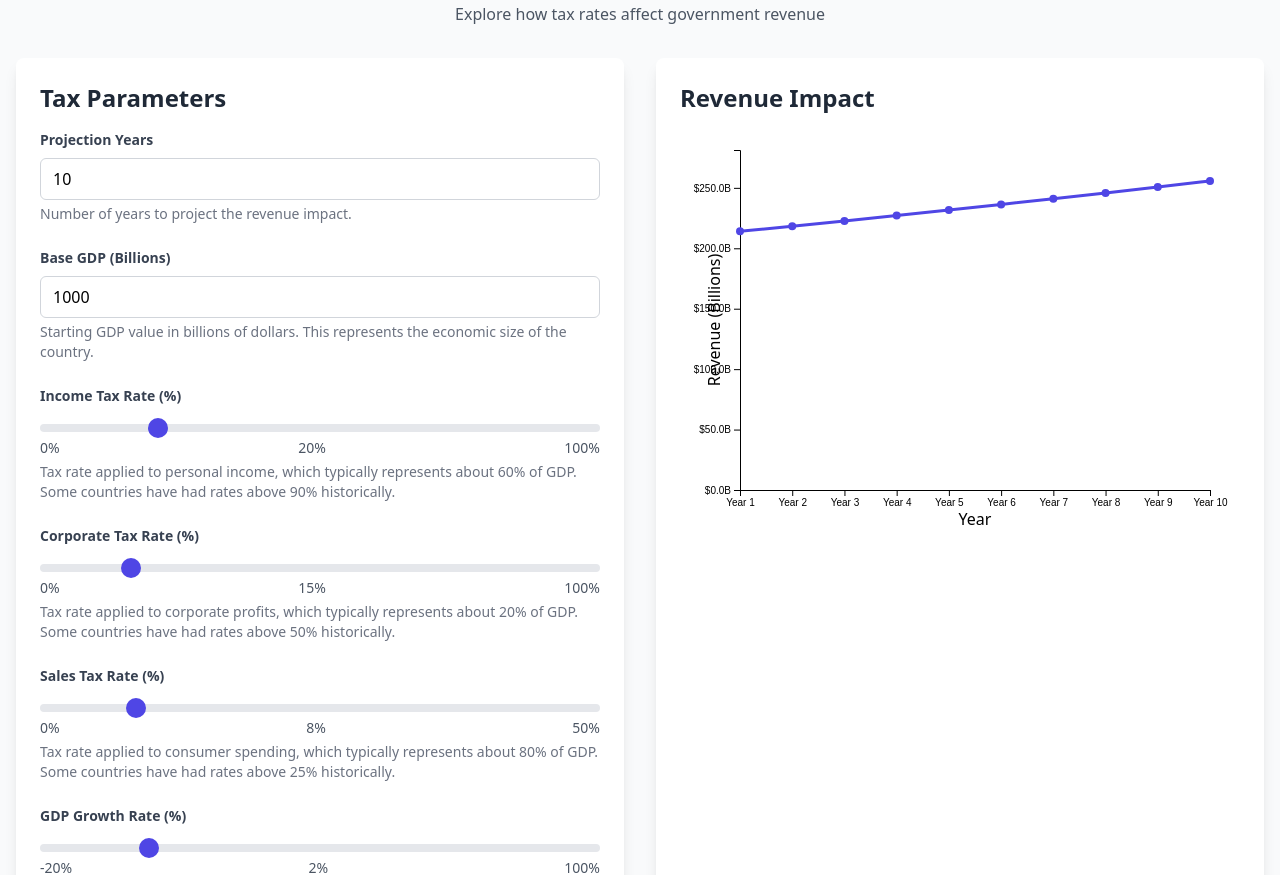
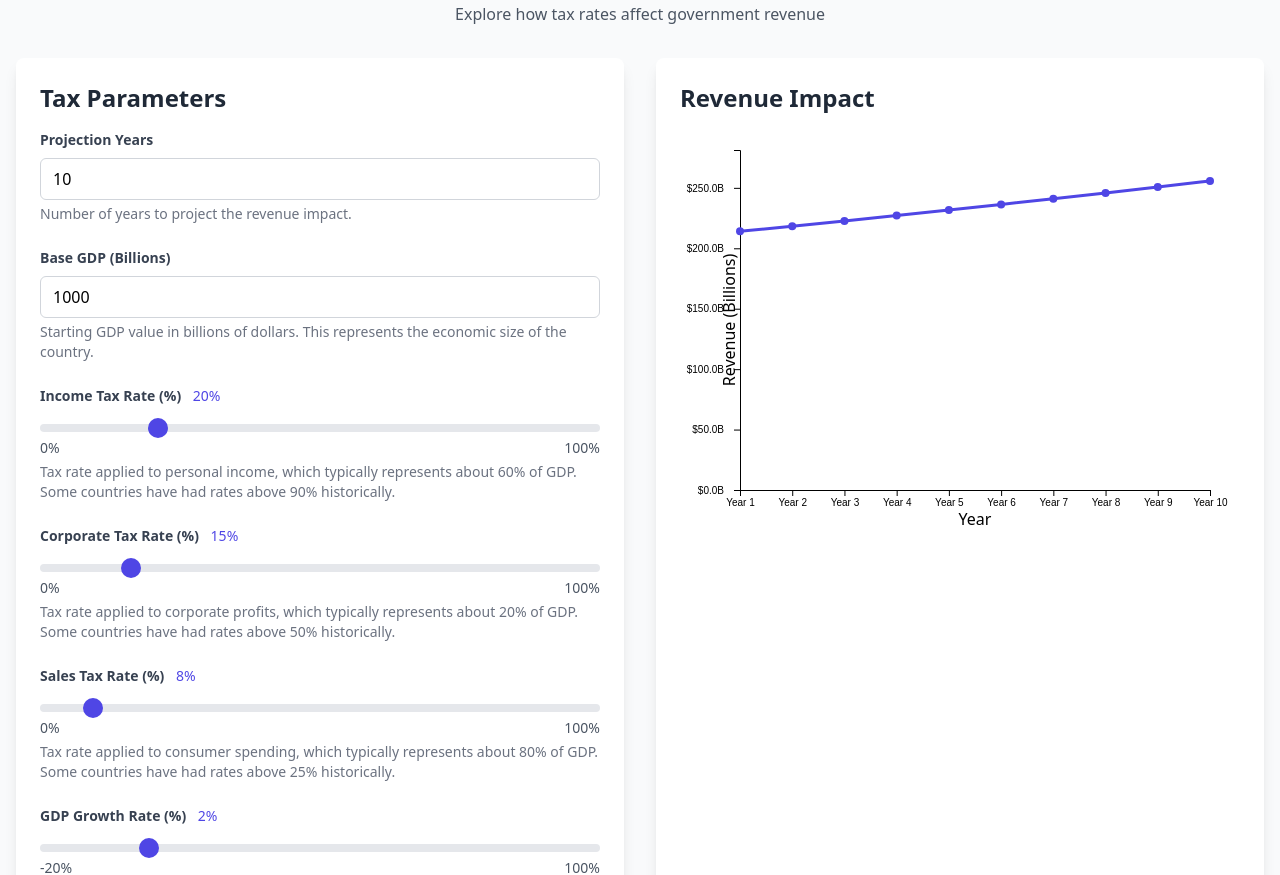
Before and after one commit to icedev07/tax_flow_d3_tailwind, a plain HTML site: page index.html in a window 1280 px wide. Shown: the part 78-953 px from the top of the page. Drawn offline with nearby package versions, Linux system fonts and the light colour scheme.

Commit message:
updated the presenting the current value

```diff
--- a/index.html
+++ b/index.html
@@ -44,12 +44,12 @@
                 <div class="mb-6">
                     <label class="block text-gray-700 text-sm font-bold mb-2" for="incomeTax">
                         Income Tax Rate (%)
+                        <span id="incomeTaxValue" class="ml-2 text-indigo-600 font-medium">20%</span>
                     </label>
                     <input type="range" id="incomeTax" min="0" max="100" value="20"
                            class="w-full h-2 bg-gray-200 rounded-lg appearance-none cursor-pointer">
                     <div class="flex justify-between text-sm text-gray-600">
                         <span>0%</span>
-                        <span id="incomeTaxValue">20%</span>
                         <span>100%</span>
                     </div>
                     <p class="text-sm text-gray-500 mt-1">Tax rate applied to personal income, which typically represents about 60% of GDP. Some countries have had rates above 90% historically.</p>
@@ -59,12 +59,12 @@
                 <div class="mb-6">
                     <label class="block text-gray-700 text-sm font-bold mb-2" for="corporateTax">
                         Corporate Tax Rate (%)
+                        <span id="corporateTaxValue" class="ml-2 text-indigo-600 font-medium">15%</span>
                     </label>
                     <input type="range" id="corporateTax" min="0" max="100" value="15"
                            class="w-full h-2 bg-gray-200 rounded-lg appearance-none cursor-pointer">
                     <div class="flex justify-between text-sm text-gray-600">
                         <span>0%</span>
-                        <span id="corporateTaxValue">15%</span>
                         <span>100%</span>
                     </div>
                     <p class="text-sm text-gray-500 mt-1">Tax rate applied to corporate profits, which typically represents about 20% of GDP. Some countries have had rates above 50% historically.</p>
@@ -74,13 +74,13 @@
                 <div class="mb-6">
                     <label class="block text-gray-700 text-sm font-bold mb-2" for="salesTax">
                         Sales Tax Rate (%)
+                        <span id="salesTaxValue" class="ml-2 text-indigo-600 font-medium">8%</span>
                     </label>
-                    <input type="range" id="salesTax" min="0" max="50" value="8"
+                    <input type="range" id="salesTax" min="0" max="100" value="8"
                            class="w-full h-2 bg-gray-200 rounded-lg appearance-none cursor-pointer">
                     <div class="flex justify-between text-sm text-gray-600">
                         <span>0%</span>
-                        <span id="salesTaxValue">8%</span>
-                        <span>50%</span>
+                        <span>100%</span>
                     </div>
                     <p class="text-sm text-gray-500 mt-1">Tax rate applied to consumer spending, which typically represents about 80% of GDP. Some countries have had rates above 25% historically.</p>
                 </div>
@@ -89,12 +89,12 @@
                 <div class="mb-6">
                     <label class="block text-gray-700 text-sm font-bold mb-2" for="gdpGrowth">
                         GDP Growth Rate (%)
+                        <span id="gdpGrowthValue" class="ml-2 text-indigo-600 font-medium">2%</span>
                     </label>
                     <input type="range" id="gdpGrowth" min="-20" max="100" value="2"
                            class="w-full h-2 bg-gray-200 rounded-lg appearance-none cursor-pointer">
                     <div class="flex justify-between text-sm text-gray-600">
                         <span>-20%</span>
-                        <span id="gdpGrowthValue">2%</span>
                         <span>100%</span>
                     </div>
                     <p class="text-sm text-gray-500 mt-1">Annual percentage change in GDP. While typical growth is 2-3%, some countries have experienced growth above 20% during rapid development or recovery periods.</p>
--- a/script.js
+++ b/script.js
@@ -30,7 +30,7 @@ function initVisualization() {
 
     svg.append('g')
         .attr('class', 'y-axis')
-        .call(d3.axisLeft(yScale).ticks(5).tickFormat(d => `$${(d/1000000).toFixed(1)}B`));
+        .call(d3.axisLeft(yScale).ticks(5).tickFormat(d => `$${(d/1000000).toFixed(1)}B`).tickPadding(10));
 
     // Add axis labels
     svg.append('text')
@@ -42,7 +42,7 @@ function initVisualization() {
     svg.append('text')
         .attr('class', 'y-axis-label')
         .attr('transform', 'rotate(-90)')
-        .attr('y', -margin.left + 40)
+        .attr('y', -margin.left + 55)
         .attr('x', -(height / 2))
         .style('text-anchor', 'middle')
         .text('Revenue (Billions)');
@@ -90,7 +90,7 @@ function updateVisualization(revenue, years) {
     // Update y-axis
     svg.select('.y-axis')
         .transition().duration(500)
-        .call(d3.axisLeft(yScale).ticks(5).tickFormat(d => `$${(d/1000000).toFixed(1)}B`));
+        .call(d3.axisLeft(yScale).ticks(5).tickFormat(d => `$${(d/1000000).toFixed(1)}B`).tickPadding(10));
 
     // Remove existing line
     svg.selectAll('.revenue-line').remove();
```
